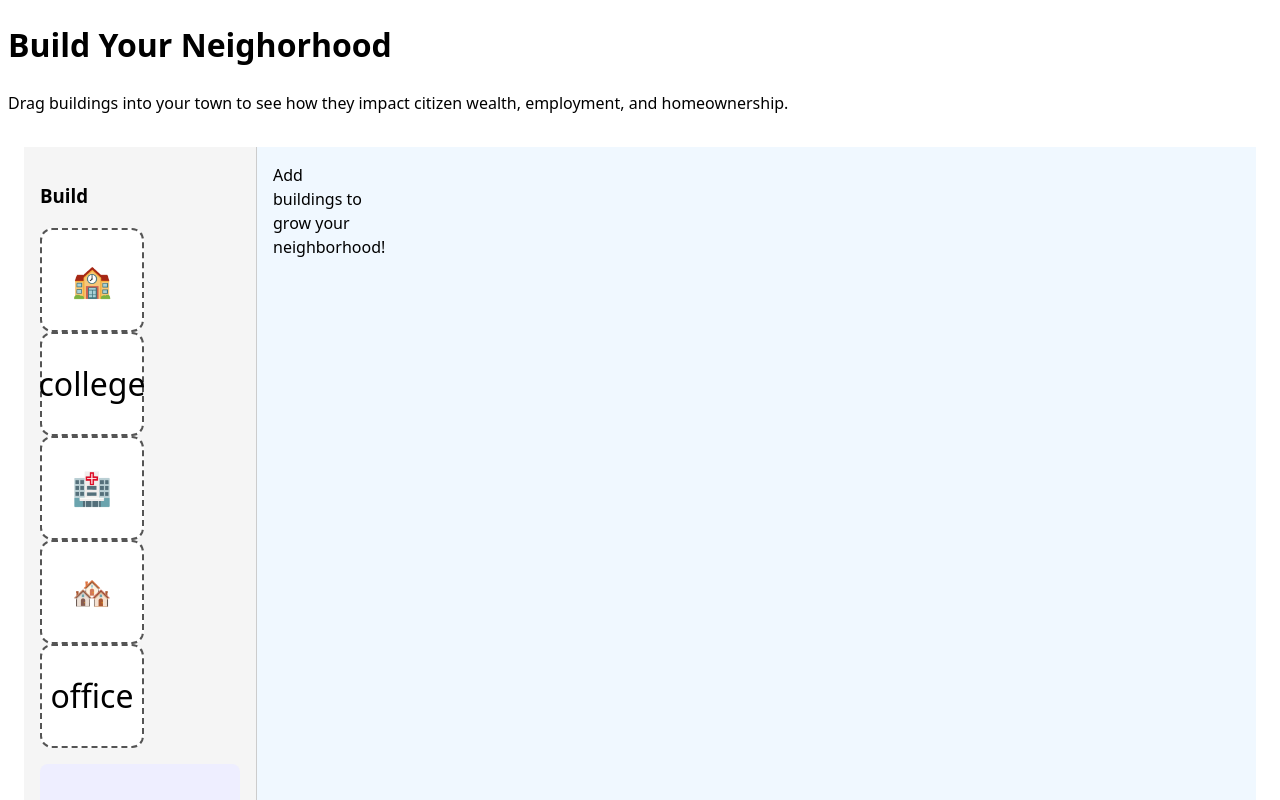
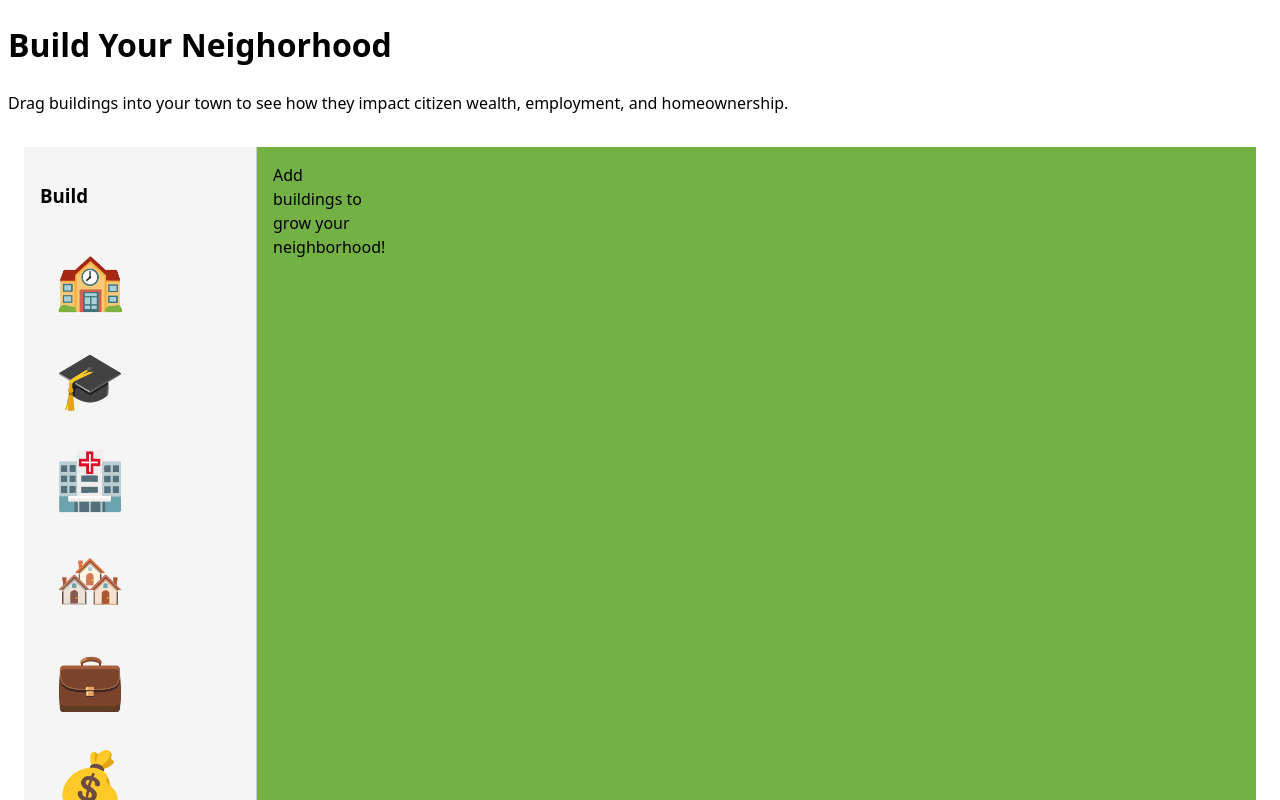
Before and after one commit to PolinaPred/BWDCSimulator, a Svelte app: page / in a window 1280 px wide. Shown: the top 800 px of the page. Built offline with nearby package versions, Linux system fonts and the light colour scheme.

Commit message:
Set up variables, visuals, and added Banks
Planned out the game balance in a notepad, now need to implement it

```diff
--- a/src/app.css
+++ b/src/app.css
@@ -29,26 +29,27 @@
   grid-template-columns: repeat(auto-fill, 100px);
   gap: 1rem;
   padding: 1rem;
-  background: #f0f8ff;
+  background: #73b144;
   min-height: 400px;
 }
 
 .building {
   width: 100px;
   height: 100px;
-  font-size: 2rem;
-  background: white;
+  font-size: 3.5rem;
+  background: transparent;
   display: flex;
   align-items: center;
   justify-content: center;
-  border: 2px dashed #555;
-  border-radius: 12px;
+  border: none;
+  padding: 0;
   cursor: pointer;
-  transition: transform 0.2s ease;
+  user-select: none;
+  transition: transform 0.15s ease;
 }
 
 .building:hover {
-  transform: scale(1.05);
+  transform: scale(1.1);
 }
 
 .stats {
--- a/src/sections/Simulator.svelte
+++ b/src/sections/Simulator.svelte
@@ -10,47 +10,62 @@
     }
 
     let stats = {
-        population: 1000,
-        averageWealth: 20000,
-        employmentRate: 0.6,
-        homeownershipRate: 0.4,
+        population: 10,
+        averageWealth: 0,
+        employmentRate: 0,
+        homeownershipRate: 0,
+        govBudget: 1000000,
+        debtConst: 1000,
+        avgDebt: 0,
+        businessMax: 1,
+        bankMultiplier: 1
     };
 
     const buildings = [
         {
             name: '🏫',
             effect: () => {
-                stats.employmentRate += 0.05;
-                stats.averageWealth += 2000;
+                stats.employmentRate += 0.1;
             },
         },
         {
-            name: 'college',
+            name: '🎓',
             effect: () => {
-                stats.employmentRate += 0.1;
-                stats.averageWealth += 5000;
-                stats.homeownershipRate += 0.1;
+                stats.employmentRate += 0.3;
+                stats.businessMax += 3;
+                stats.avgDebt += stats.debtConst * (1+stats.bankMultiplier);
+                stats.bankMultiplier += 0.1;
             },
         },
         {
             name: '🏥',
             effect: () => {
-                stats.employmentRate += 0.02;
+                stats.employmentRate += 0.01;
+                stats.population += 20;
             },
         },
         {
             name: '🏘️',
             effect: () => {
-                stats.homeownershipRate += 0.05;
+                stats.homeownershipRate += 0.02;
+                stats.avgDebt += (stats.debtConst * 0.5 * (1+stats.bankMultiplier));
+                stats.bankMultiplier += 0.05;
             },
         },
         {
-            name: 'office',
+            name: '💼',
             effect: () => {
-                stats.employmentRate += 0.08;
-                stats.averageWealth += 3000;
+                stats.employmentRate += 0.5;
             },
         },
+        {
+            name: '💰',
+            effect: () => {
+                stats.bankMultiplier -= 0.3;
+                stats.homeownershipRate += 0.01;
+
+            }
+        }
     ];
 
     function addBuilding(name){
```
